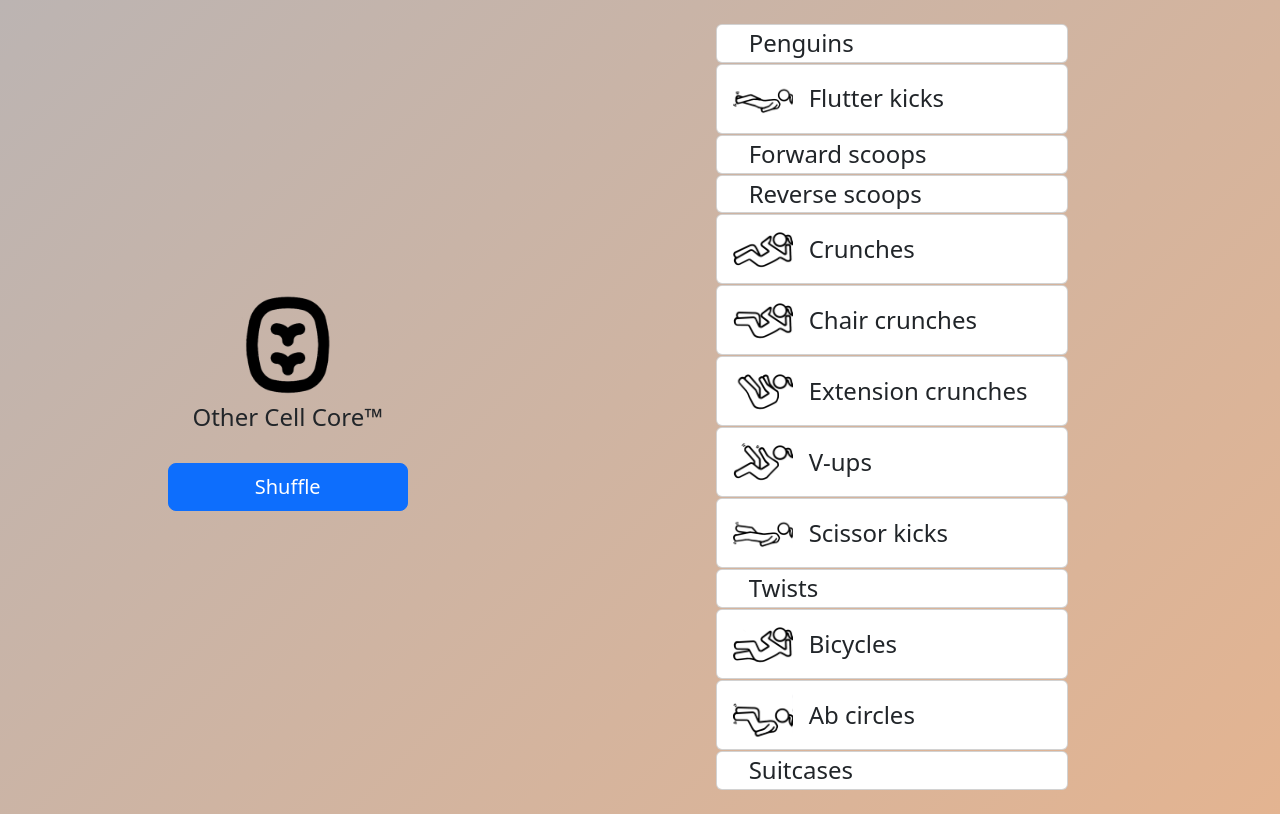
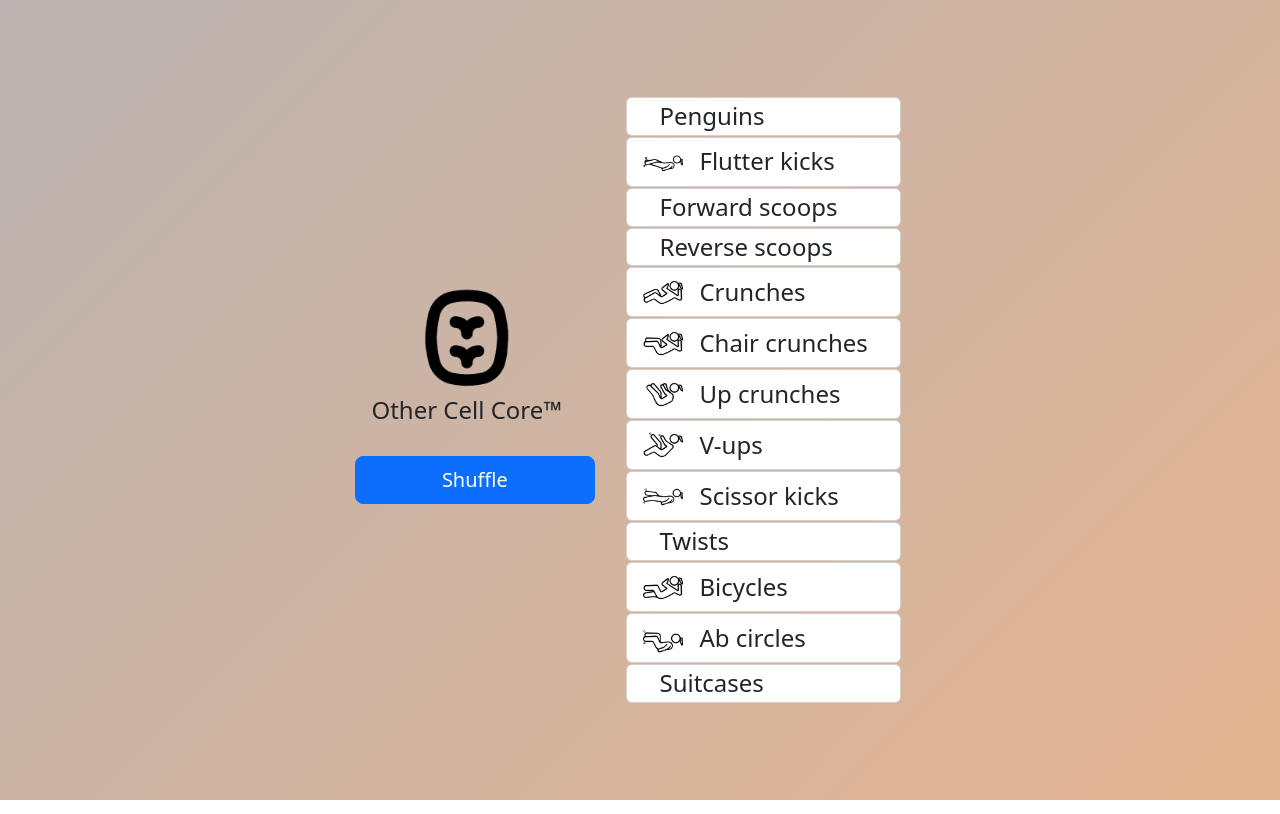
Before and after one commit to kstrickey/other-cell-core, a React (Create React App) app: page / in a window 1280 px wide. Built offline with nearby package versions, Linux system fonts and the light colour scheme.

Commit message:
aesthetic improvements

```diff
--- a/src/components/ExerciseCard.js
+++ b/src/components/ExerciseCard.js
@@ -9,8 +9,8 @@ export default function ExerciseCard({ exerciseKey, className='', ...props }) {
   return (
     <Card className={className + ' px-3 py-1 clickable zoomable-mid'} key={'exercise-card-' + exerciseKey} {...props}>
       <div className='d-flex'>
-        {EXERCISES[exerciseKey].iconPath && <img src={EXERCISES[exerciseKey].iconPath} width={60} alt={EXERCISES[exerciseKey].displayName} />}
-        <div className='h4 my-auto ms-3 text-start'>
+        {EXERCISES[exerciseKey].iconPath && <img src={EXERCISES[exerciseKey].iconPath} width={40} alt={EXERCISES[exerciseKey].displayName} />}
+        <div className='h4 my-auto ms-3 text-start text-nowrap'>
           {EXERCISES[exerciseKey].displayName}
         </div>
       </div>
--- a/src/containers/Home.js
+++ b/src/containers/Home.js
@@ -20,8 +20,8 @@ export default function Home() {
   const [exercisesList, setExercisesList] = useState(DEFAULT_EXERCISE_LIST);
 
   return (
-    <Container className='soothing-background m-0 px-5' fluid style={{ minHeight: '100vh', width: '100vw' }}>
-      <Row>
+    <Container className='d-flex soothing-background m-0 px-5' fluid style={{ minHeight: '100vh', width: '100vw' }}>
+      <Row className='m-auto'>
         <Col className='d-flex flex-column justify-content-center align-items-center' md={5}>
           <img className='mt-3' src='/logo512.png' alt='Other Cell Core logo' width='100px' />
           <div className='mt-2 h4'>Other Cell Core&#8482;</div>
--- a/src/libs/exercises.json
+++ b/src/libs/exercises.json
@@ -22,7 +22,7 @@
     "iconPath": "icons/chair crunch.png"
   },
   "CRUNCHES_REACH": {
-    "displayName": "Extension crunches",
+    "displayName": "Up crunches",
     "iconPath": "icons/reach crunch.png"
   },
   "VUPS": {
```
